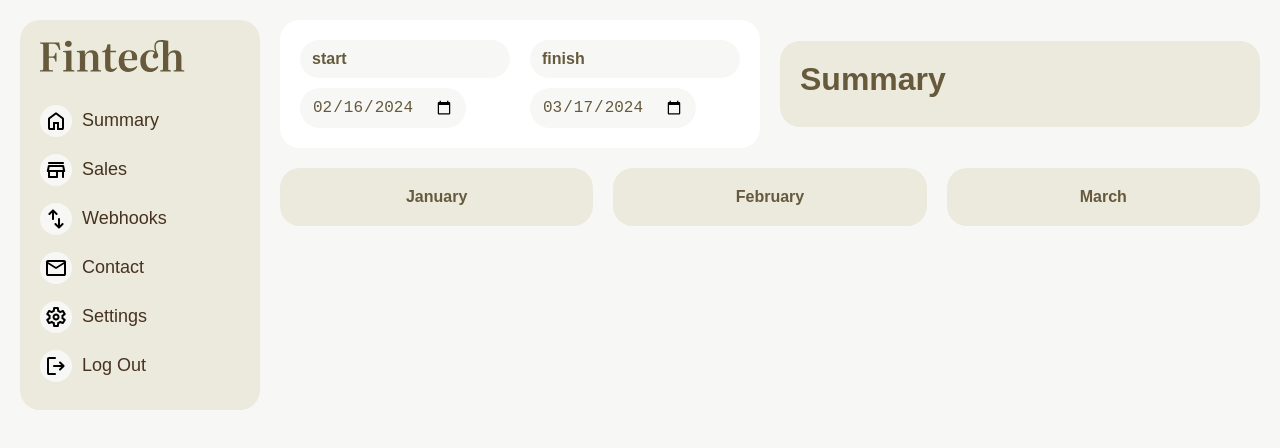
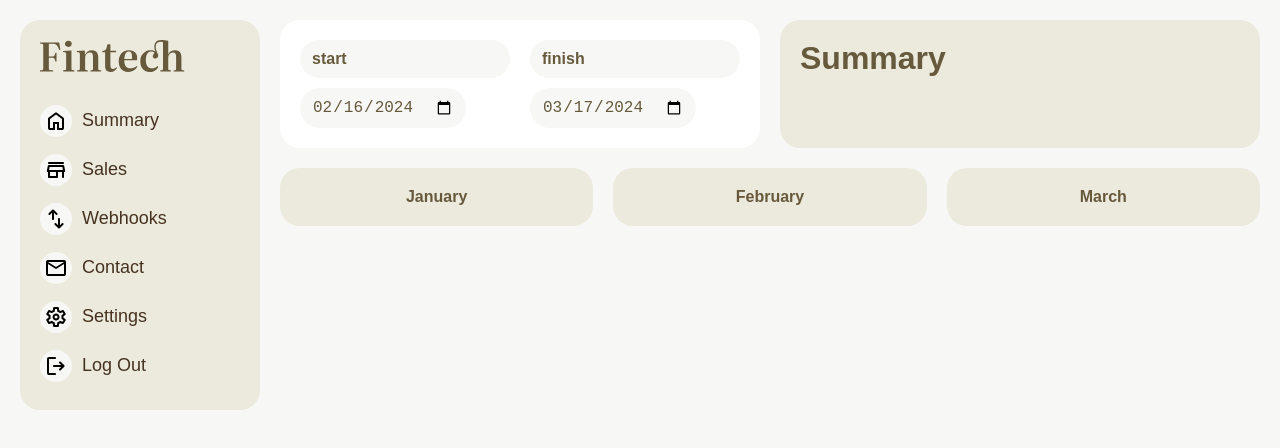
Before and after one commit to celiovjunior/fintech, a React (Vite) app: page / in a window 1280 px wide. Shown: the top 448 px of the page. Built offline with nearby package versions, Linux system fonts and the light colour scheme; no server answers.

Commit message:
fix: index.css general margin.

```diff
--- a/src/index.css
+++ b/src/index.css
@@ -30,7 +30,7 @@ button {
 
 h1, h2, h3, h4, h5, h6 {
   font-weight: 600;
-  martgin: 0px;
+  margin: 0px;
 }
 
 ul {
```
